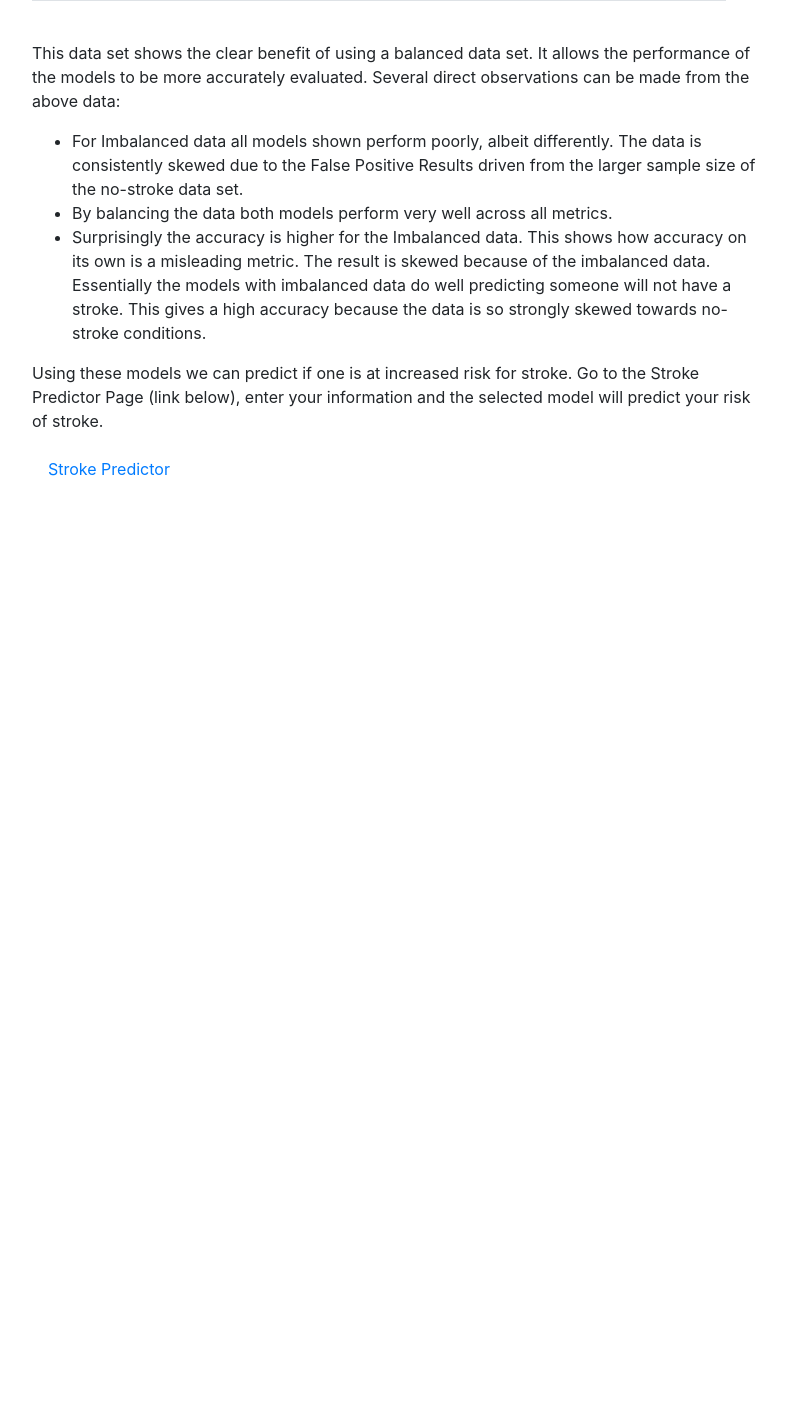
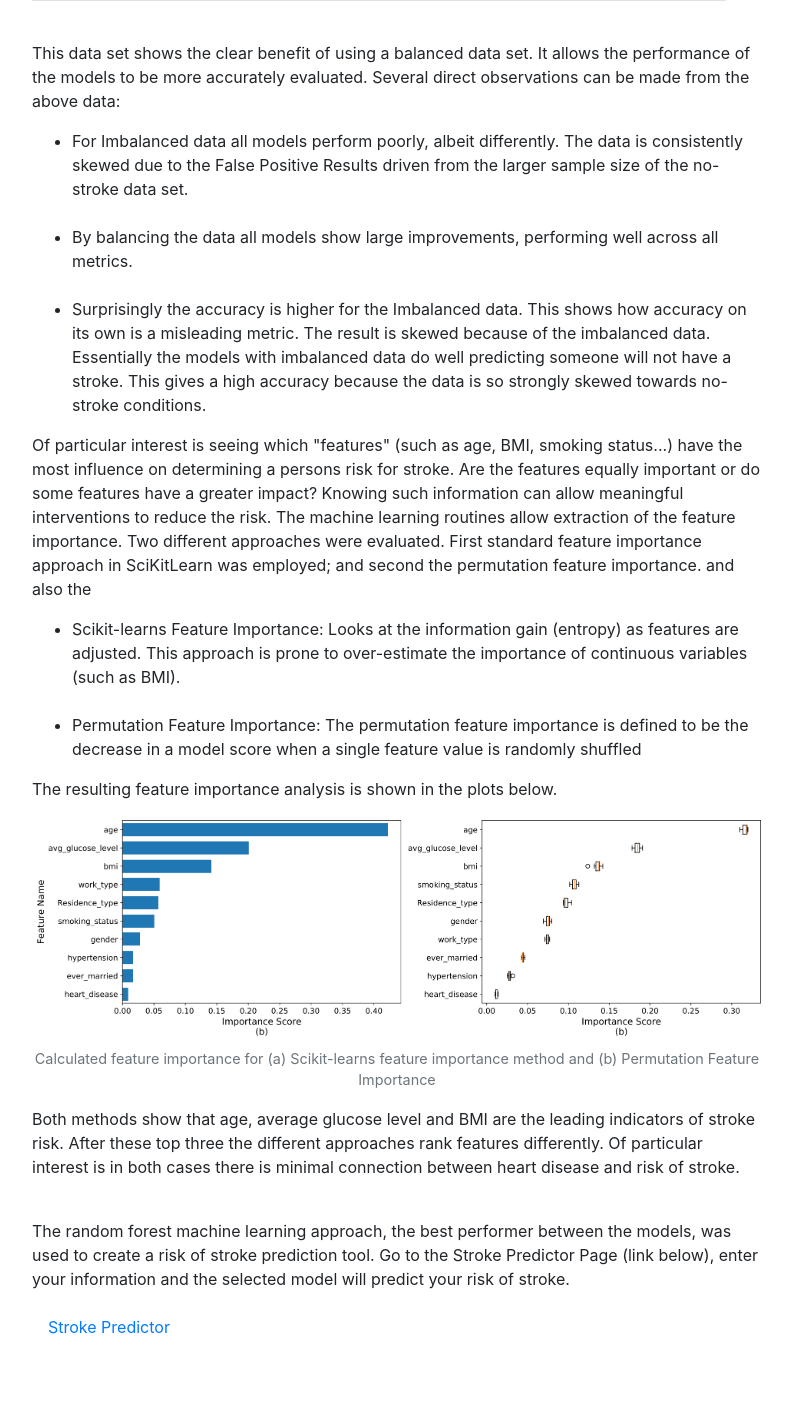
Before and after one commit to vmdinolfo/Team5_FinalProject, a Flask app: page /mlm in a window 1280 px wide. Shown: the part 4077-5480 px from the top of the page, without its empty margins (243-1035 px from the left). Before the commit the page ends 4553 px from the top, so only its background shows below. Run offline with Flask 2, Linux system fonts and the light colour scheme.

Commit message:
updated mlm.html and about page

```diff
--- a/templates/about.html
+++ b/templates/about.html
@@ -116,7 +116,9 @@
         <div class="row">
             <!-- about me: jeff brown -->
             <div class="col-md-3">
-                <p id="bios"></p>
+                <p id="bios">Jeff Brown attended McMaster University in Canada and received a Master of Engineering Physics Degree. He is currently the Director of Research and Development for Hoya Vision Care of North America.</p>
+                <br>View his LinkedIn profile <a href="linkedin.com/in/jeff-brown-npd" target="_blank">here</a>.
+                </p>
             </div>
             <!-- about me: vince dinolfo -->
             <div class="col-md-3">
--- a/templates/mlm.html
+++ b/templates/mlm.html
@@ -260,17 +260,41 @@
                             <p> This data set shows the clear benefit of using a balanced data set.  It allows the performance of the models to be more accurately evaluated.  Several direct observations
                                 can be made from the above data:</p>
                                 <ul>
-                                    <li>For Imbalanced data all models shown perform poorly, albeit differently.  The data is consistently skewed due to the False Positive Results driven from the larger
+                                    <li>For Imbalanced data all models perform poorly, albeit differently.  The data is consistently skewed due to the False Positive Results driven from the larger
                                         sample size of the no-stroke data set.
-                                    </li>
-                                    <li>By balancing the data both models perform very well across all metrics.
-                                    </li>
+                                    </li><br>
+                                    <li>By balancing the data all models show large improvements, performing well across all metrics.
+                                    </li><br>
                                     <li>Surprisingly the accuracy is higher for the Imbalanced data.  This shows how accuracy on its own is a misleading metric.  The result
                                         is skewed because of the imbalanced data.  Essentially the models with imbalanced data do well predicting someone will not have a stroke.  This gives a high accuracy because
                                         the data is so strongly skewed towards no-stroke conditions.
                                     </li>
                                 </ul>
-                             <p> Using these models we can predict if one is at increased risk for stroke.  Go to the Stroke Predictor Page (link below), enter your information and the selected model will predict your risk of stroke.</p>
+                            <p>Of particular interest is seeing which "features" (such as age, BMI, smoking status...) have the most influence on determining a persons risk for stroke.  Are the features equally important or do
+                                some features have a greater impact?  Knowing such information can allow meaningful interventions to reduce the risk.  The machine learning routines allow extraction of the feature importance.  Two
+                                different approaches were evaluated.  First standard feature importance approach
+                                in SciKitLearn was employed; and second the permutation feature importance.
+                                and also the
+                            </p>
+                            <ul>
+                                    <li>Scikit-learns Feature Importance: Looks at the information gain (entropy) as features are adjusted.  This approach is prone to over-estimate the importance of continuous variables (such as BMI).
+                                    </li><br>
+                                    <li>Permutation Feature Importance: The permutation feature importance is defined to be the decrease in a model score when a single feature value is randomly shuffled
+                                    </li>
+                            </ul>
+                                <p> The resulting feature importance analysis is shown in the plots below.</p>
+
+                                <figure class = "figure">
+                                    <img src = "\static\images\feature_importance.png" class="figure-img img-fluid rounded" alt = "feature importance">
+                                    <center> <figcaption class = "figure-caption">Calculated feature importance for (a) Scikit-learns feature importance method and (b) Permutation Feature Importance</figcaption>
+                                    </center>
+                                </figure>
+                             <p> Both methods show that age, average glucose level and BMI are the leading indicators of stroke risk.  After these top three the different approaches rank features differently.  Of particular interest is in both cases
+                                 there is minimal connection between heart disease and risk of stroke. </p>
+                                 <br>
+                            <p>The random forest machine learning approach, the best performer between the models, was used to create a risk of stroke prediction tool.
+
+                            Go to the Stroke Predictor Page (link below), enter your information and the selected model will predict your risk of stroke.</p>
 
                             <center></center><a class="nav-link" href="/strokePredictor">Stroke Predictor</a><center></center>
 
```
Also changed, not shown: static/images/Feature_Importance.PNG (added), 2 other files.
